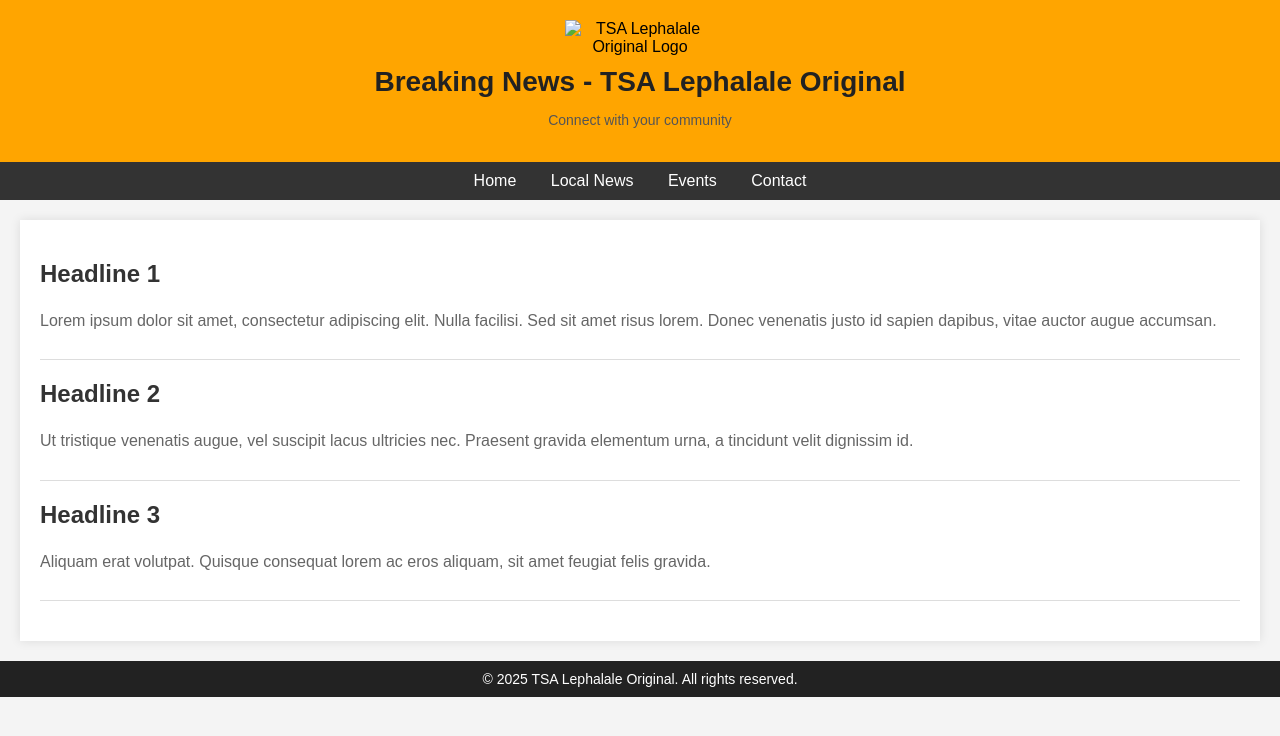
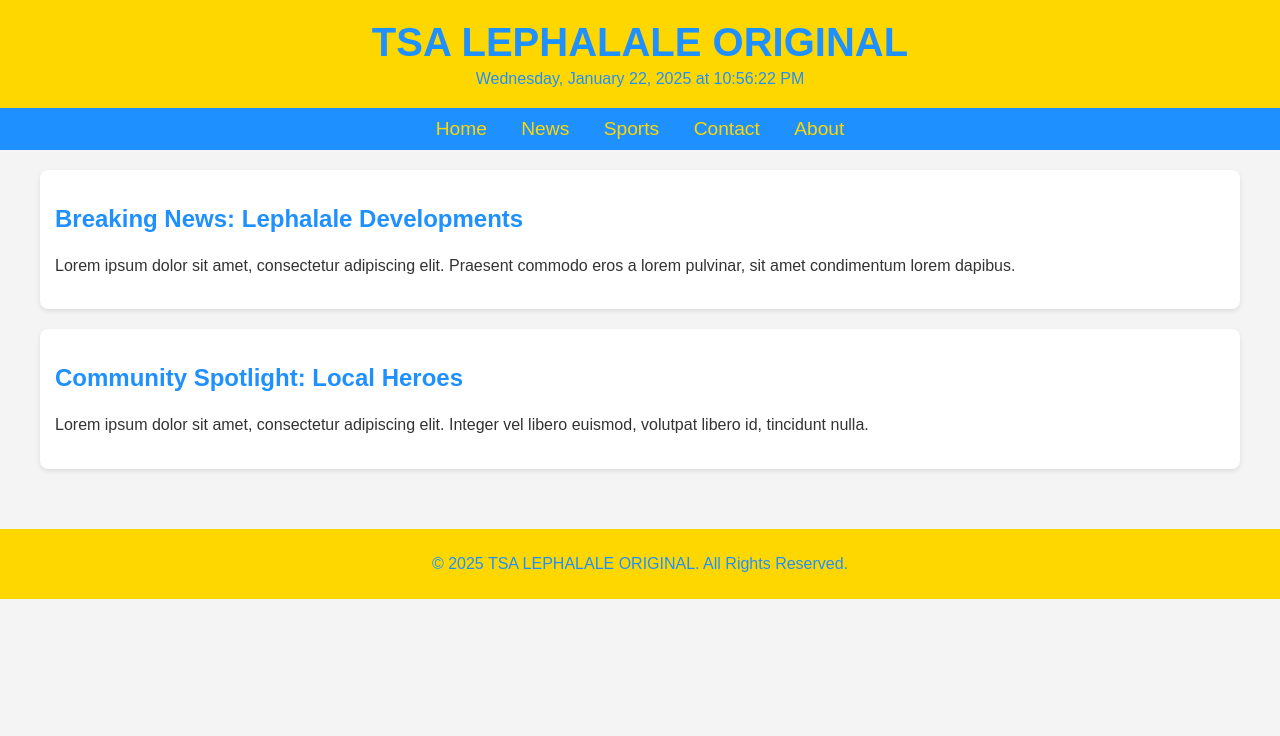
Before and after one commit to Indy907/tsalephalale-website, a plain HTML site: page index.html in a window 1280 px wide. Drawn offline with Linux system fonts and the light colour scheme.

Commit message:
Update index.html

```diff
--- a/index.html
+++ b/index.html
@@ -3,125 +3,103 @@
 <head>
     <meta charset="UTF-8">
     <meta name="viewport" content="width=device-width, initial-scale=1.0">
-    <title>TSA Lephalale Original - News</title>
+    <title>TSA LEPHALALE ORIGINAL</title>
     <style>
         body {
             font-family: Arial, sans-serif;
             margin: 0;
             padding: 0;
             background-color: #f4f4f4;
+            color: #333;
         }
-
         header {
-            background-color: #ffa500;
+            background-color: #FFD700; /* Yellow */
+            color: #1E90FF; /* Blue */
             padding: 20px 10px;
             text-align: center;
         }
-
-        header img {
-            max-width: 150px;
-            display: block;
-            margin: 0 auto;
+        header h1 {
+            margin: 0;
+            font-size: 2.5rem;
         }
-
-        header h1 {
-            color: #222;
-            font-size: 28px;
-            margin: 10px 0 5px;
+        .datetime {
+            font-size: 1rem;
+            margin-top: 5px;
         }
-
-        header p {
-            color: #555;
-            font-size: 14px;
-        }
-
         nav {
-            background: #333;
+            background-color: #1E90FF; /* Blue */
             padding: 10px;
             text-align: center;
         }
-
         nav a {
-            color: white;
+            color: #FFD700; /* Yellow */
+            text-decoration: none;
             margin: 0 15px;
-            text-decoration: none;
-            font-size: 16px;
+            font-size: 1.2rem;
         }
-
         nav a:hover {
             text-decoration: underline;
         }
-
-        .content {
+        .container {
+            padding: 20px;
             max-width: 1200px;
-            margin: 20px auto;
-            padding: 20px;
-            background: white;
-            box-shadow: 0 0 10px rgba(0, 0, 0, 0.1);
+            margin: 0 auto;
         }
-
         .news-article {
+            background-color: #fff;
             margin-bottom: 20px;
-            border-bottom: 1px solid #ddd;
-            padding-bottom: 10px;
+            padding: 15px;
+            border-radius: 8px;
+            box-shadow: 0 2px 4px rgba(0, 0, 0, 0.1);
         }
-
         .news-article h2 {
-            color: #333;
+            color: #1E90FF; /* Blue */
         }
-
         .news-article p {
-            color: #666;
             line-height: 1.6;
         }
-
         footer {
-            background: #222;
-            color: white;
+            background-color: #FFD700; /* Yellow */
+            color: #1E90FF; /* Blue */
             text-align: center;
             padding: 10px 0;
             margin-top: 20px;
         }
-
-        footer p {
-            margin: 0;
-            font-size: 14px;
+    </style>
+    <script>
+        function updateDateTime() {
+            const now = new Date();
+            const options = { weekday: 'long', year: 'numeric', month: 'long', day: 'numeric', hour: '2-digit', minute: '2-digit', second: '2-digit' };
+            document.getElementById('datetime').textContent = now.toLocaleDateString('en-US', options);
         }
-    </style>
+        setInterval(updateDateTime, 1000);
+        window.onload = updateDateTime;
+    </script>
 </head>
 <body>
     <header>
-        <img src="/mnt/data/IMG_4824.PNG" alt="TSA Lephalale Original Logo">
-        <h1>Breaking News - TSA Lephalale Original</h1>
-        <p>Connect with your community</p>
+        <h1>TSA LEPHALALE ORIGINAL</h1>
+        <div class="datetime" id="datetime"></div>
     </header>
-
     <nav>
         <a href="#">Home</a>
-        <a href="#">Local News</a>
-        <a href="#">Events</a>
+        <a href="#">News</a>
+        <a href="#">Sports</a>
         <a href="#">Contact</a>
+        <a href="#">About</a>
     </nav>
-
-    <div class="content">
+    <div class="container">
         <div class="news-article">
-            <h2>Headline 1</h2>
-            <p>Lorem ipsum dolor sit amet, consectetur adipiscing elit. Nulla facilisi. Sed sit amet risus lorem. Donec venenatis justo id sapien dapibus, vitae auctor augue accumsan.</p>
+            <h2>Breaking News: Lephalale Developments</h2>
+            <p>Lorem ipsum dolor sit amet, consectetur adipiscing elit. Praesent commodo eros a lorem pulvinar, sit amet condimentum lorem dapibus.</p>
         </div>
-
         <div class="news-article">
-            <h2>Headline 2</h2>
-            <p>Ut tristique venenatis augue, vel suscipit lacus ultricies nec. Praesent gravida elementum urna, a tincidunt velit dignissim id.</p>
-        </div>
-
-        <div class="news-article">
-            <h2>Headline 3</h2>
-            <p>Aliquam erat volutpat. Quisque consequat lorem ac eros aliquam, sit amet feugiat felis gravida.</p>
+            <h2>Community Spotlight: Local Heroes</h2>
+            <p>Lorem ipsum dolor sit amet, consectetur adipiscing elit. Integer vel libero euismod, volutpat libero id, tincidunt nulla.</p>
         </div>
     </div>
-
     <footer>
-        <p>&copy; 2025 TSA Lephalale Original. All rights reserved.</p>
+        <p>&copy; 2025 TSA LEPHALALE ORIGINAL. All Rights Reserved.</p>
     </footer>
 </body>
 </html>
```
